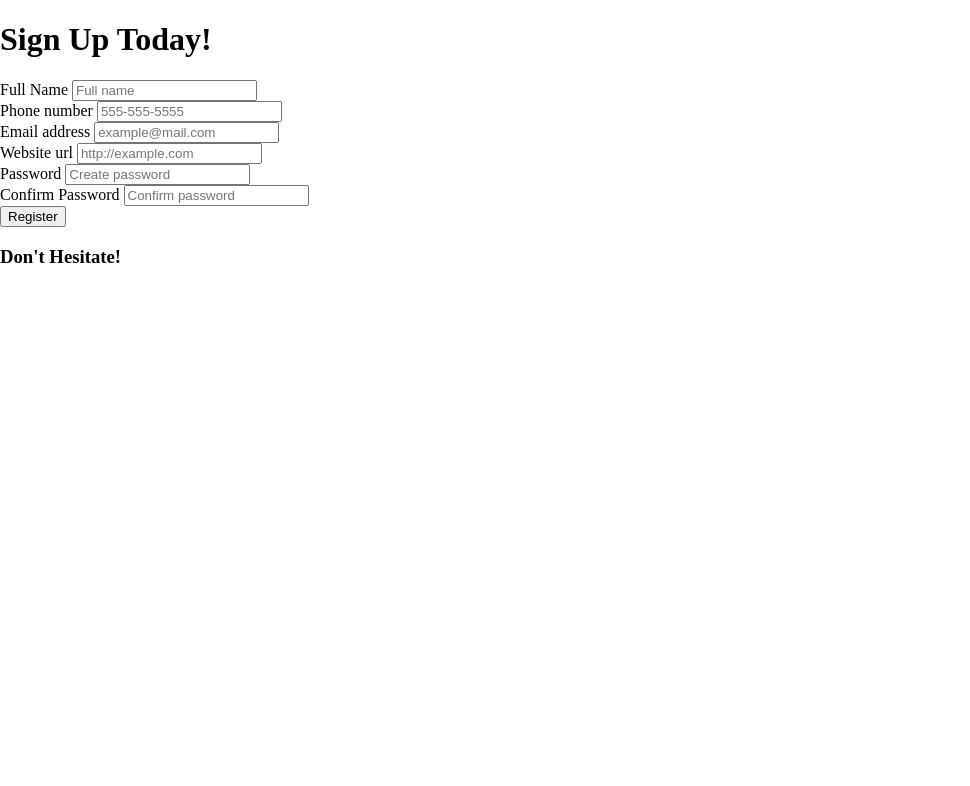
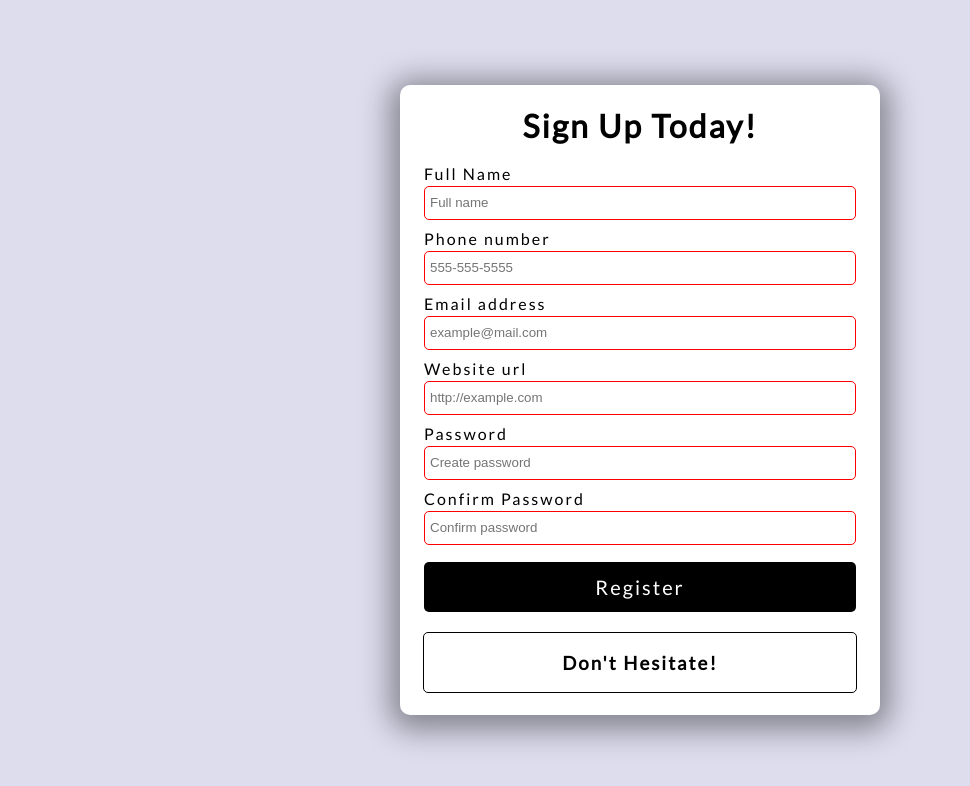
Before and after one commit to VladChepurnoj/form-validator-js, a plain HTML site: page index.html in a window 1280 px wide. Shown: the whole page, without its empty margins (0-970 px from the left). Drawn offline with Linux system fonts and the light colour scheme.

Commit message:
styled form , added html5 basic validation

```diff
--- a/index.html
+++ b/index.html
@@ -18,27 +18,57 @@
       <form id="form">
         <div class="form-group">
           <label for="name">Full Name</label>
-          <input type="text" id="name" placeholder="Full name" />
+          <input
+            type="text"
+            id="name"
+            placeholder="Full name"
+            required
+            minlength="3"
+            maxlength="30"
+          />
         </div>
 
         <div class="form-group">
           <label for="phone">Phone number</label>
-          <input type="tel" id="phone" placeholder="555-555-5555" />
+          <input
+            type="tel"
+            id="phone"
+            placeholder="555-555-5555"
+            required
+            pattern="[0-9]{3}-[0-9]{3}-[0-9]{4}"
+          />
         </div>
 
         <div class="form-group">
           <label for="email">Email address</label>
-          <input type="email" id="email" placeholder="example@mail.com" />
+          <input
+            type="email"
+            id="email"
+            placeholder="example@mail.com"
+            required
+          />
         </div>
 
         <div class="form-group">
           <label for="website">Website url</label>
-          <input type="url" id="website" placeholder="http://example.com" />
+          <input
+            type="url"
+            id="website"
+            placeholder="http://example.com"
+            required
+          />
         </div>
 
         <div class="form-group">
           <label for="password1">Password</label>
-          <input type="password" id="password1" placeholder="Create password" />
+          <input
+            type="password"
+            id="password1"
+            placeholder="Create password "
+            required
+            pattern="^(?=.*[A-Za-z])(?=.*\d)(?=.*[@$!%*#?&])[A-Za-z\d@$!%*#?&]{8,}$"
+            title="(min 8 char 1 number 1 speshial char)"
+          />
         </div>
 
         <div class="form-group">
@@ -47,6 +77,9 @@
             type="password"
             id="password2"
             placeholder="Confirm password"
+            required
+            pattern="^(?=.*[A-Za-z])(?=.*\d)(?=.*[@$!%*#?&])[A-Za-z\d@$!%*#?&]{8,}$"
+            title="(min 8 char 1 number 1 speshial char)"
           />
         </div>
 
--- a/style.css
+++ b/style.css
@@ -1,9 +1,92 @@
+@import url("https://fonts.googleapis.com/css2?family=Lato&display=swap");
 
 html {
   box-sizing: border-box;
 }
 
 body {
+  font-family: "Lato", "sans-serif";
   margin: 0;
   min-height: 100vh;
+  letter-spacing: 2px;
+  display: flex;
+  align-items: center;
+  justify-content: center;
+  background: #dde;
 }
+
+.container {
+  width: 480px;
+  height: 630px;
+  background: white;
+  display: flex;
+  flex-direction: column;
+  align-items: center;
+  border-radius: 10px;
+  box-shadow: 0 5px 30px 10px rgba(0, 0, 0, 0.4);
+}
+
+form {
+  width: 90%;
+}
+
+.form-group {
+  height: 65px;
+}
+
+label {
+  position: relative;
+  bottom: 3px;
+}
+
+input {
+  width: 100%;
+  height: 34px;
+  padding: 5px;
+  border: 1px solid black;
+  border-radius: 5px;
+  outline: none;
+  box-sizing: border-box;
+  transition: all 0.3s;
+}
+
+input:valid {
+  border: 1px solid green;
+}
+
+input:invalid {
+  border: 1px solid red;
+}
+
+button {
+  cursor: pointer;
+  color: white;
+  background: black;
+  border: none;
+  border-radius: 5px;
+  height: 50px;
+  width: 100%;
+  font-family: "Lato", "sans-serif";
+  font-size: 20px;
+  letter-spacing: 2px;
+  margin-top: 5px;
+}
+
+button:hover {
+  filter: brightness(200%);
+  background: rgb(31, 26, 26);
+}
+
+button:focus {
+  outline: none;
+}
+
+.message-container {
+  border: 1px solid black;
+  border-radius: 5px;
+  width: 90%;
+  margin-top: 20px;
+  display: flex;
+  justify-content: center;
+  color: black;
+}
```
